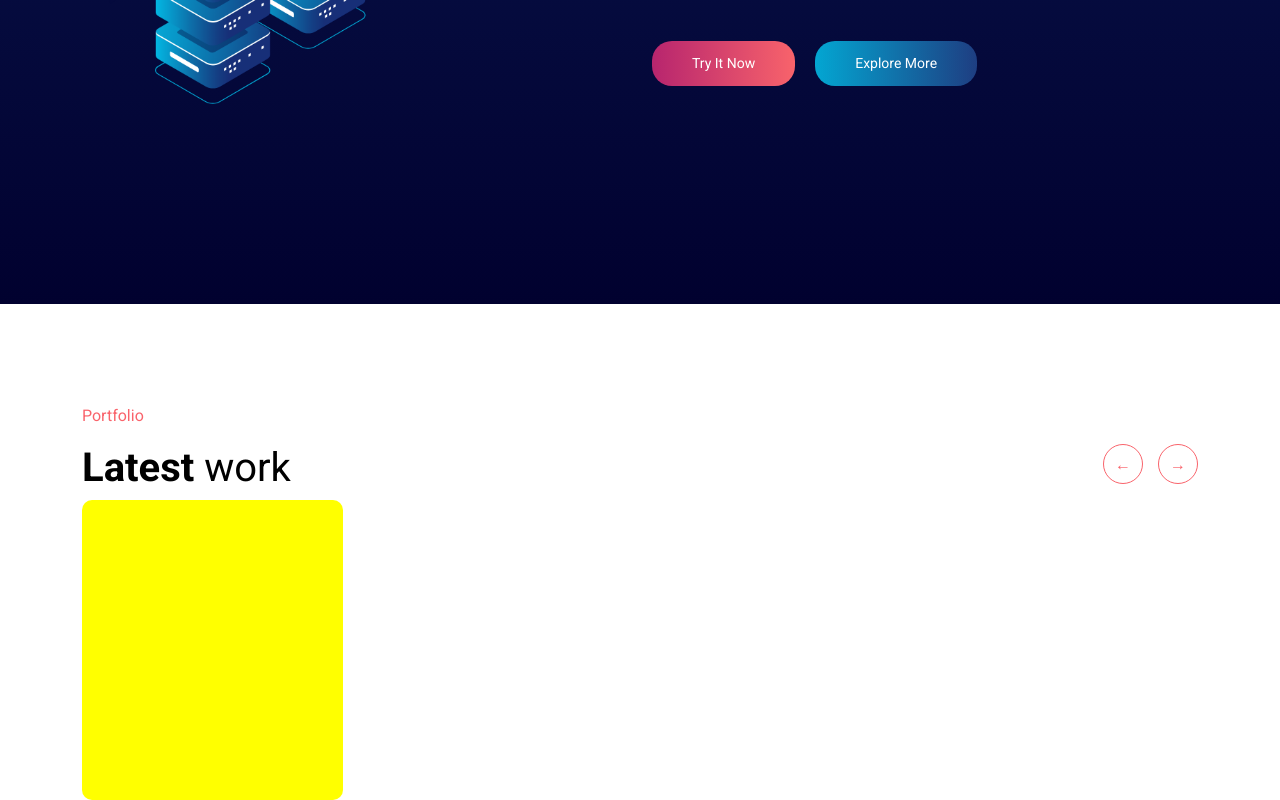
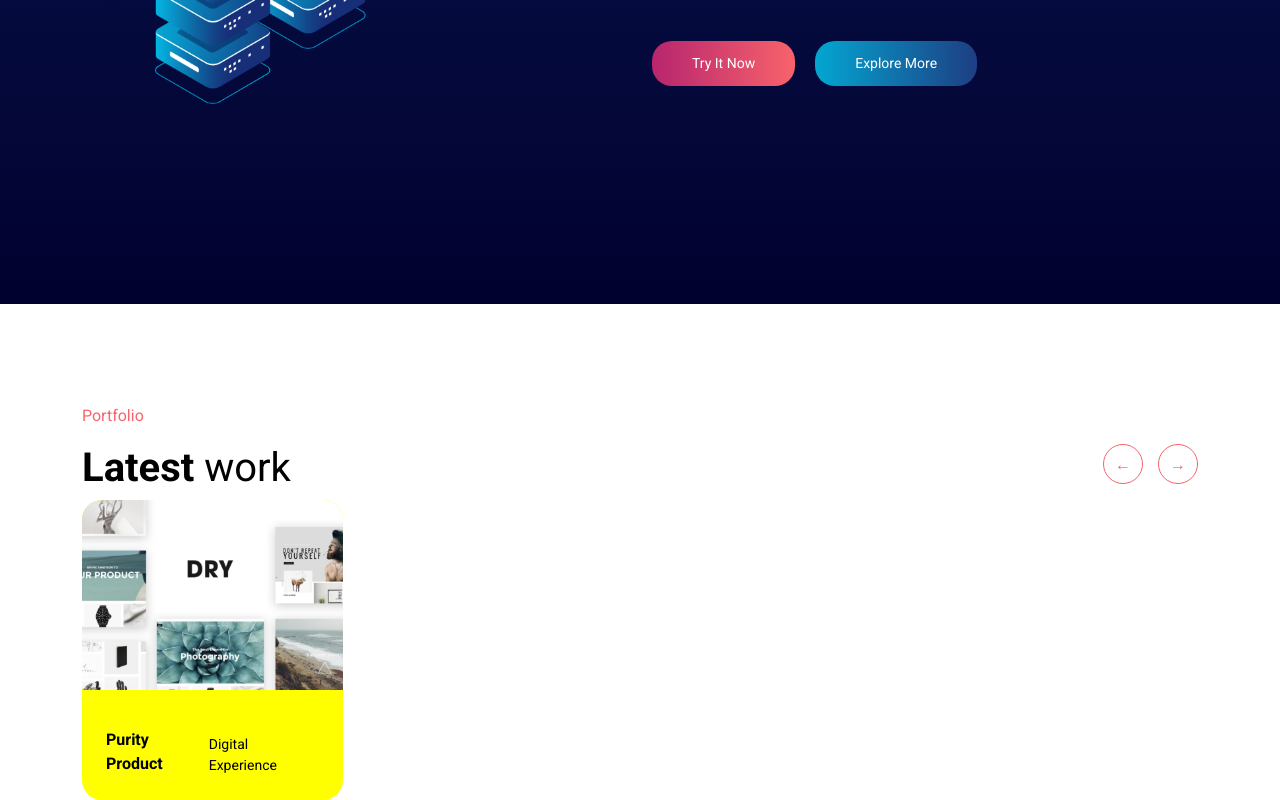
Before and after one commit to Evanflow89/proj-html-vuejs, a Vue app: page / in a window 1280 px wide. Shown: the part 1929-2729 px from the top of the page. Built offline with nearby package versions, Linux system fonts and the light colour scheme.

Commit message:
Improved card

```diff
--- a/src/components/commons/LatestCard.vue
+++ b/src/components/commons/LatestCard.vue
@@ -1,6 +1,9 @@
 <template>
   <section class="latest_cards">
-    <div class="work_card"></div>
+    <div class="work_card d-flex p-4">
+      <div class="card_text">Purity Product</div>
+      <small>Digital Experience</small>
+    </div>
   </section>
 </template>
 
@@ -15,8 +18,34 @@ export default {
   .work_card {
     height: 18.75rem;
     width: 100%;
-    border-radius: 10px;
+    border-radius: 20px;
     background-color: yellow;
+    justify-content: space-between;
+    align-items: flex-end;
+    position: relative;
+  }
+
+  .card_text {
+    font-weight: 600;
+  }
+
+  .small {
+    font-weight: 300;
+  }
+
+  .work_card::after {
+    content: "";
+    background: url("../../assets/style/images/DRY-1-790x576.jpg");
+    position: absolute;
+    background-size: 100%;
+    background-repeat: no-repeat;
+    width: 100%;
+    height: 18.75rem;
+    left: 0;
+    bottom: -0px;
+    border-radius: 20px;
+    z-index: 1;
+    overflow: hidden;
   }
 }
 </style>
```
